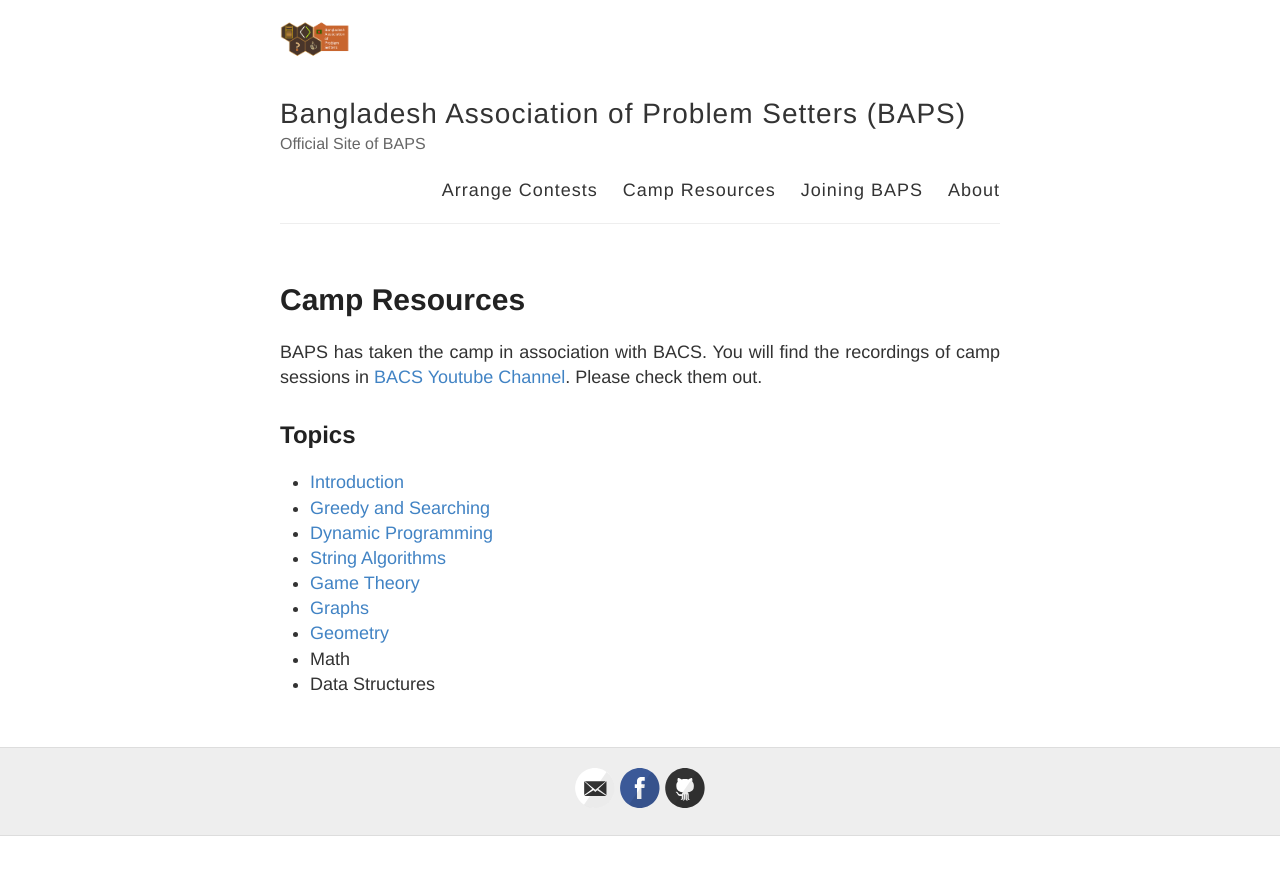
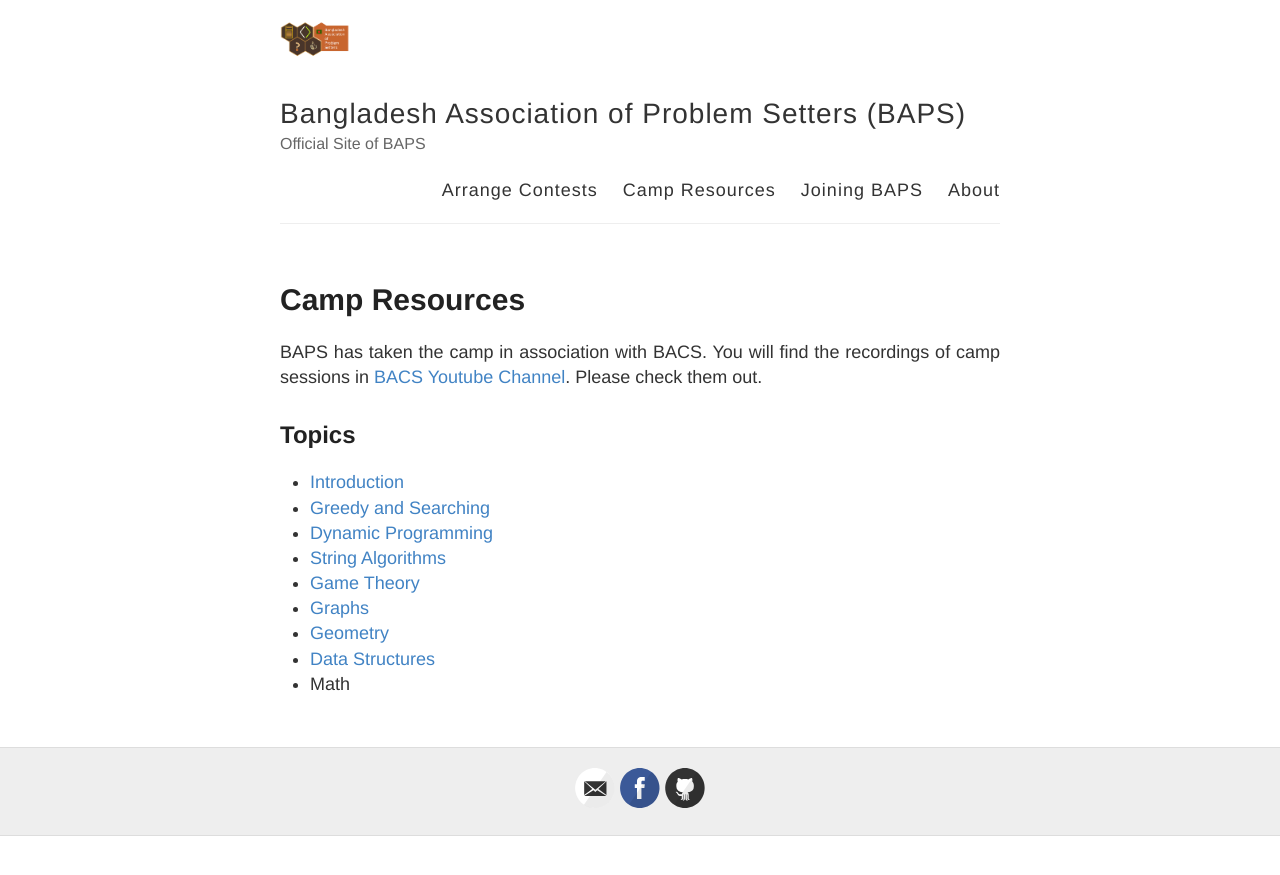
Before and after one commit to baps-bgd/baps-bgd.github.io, a Jekyll site: the page built from camp.md, in a window 1280 px wide. Shown: the top 875 px of the page. Built offline with Jekyll 4.4.1, drawn with Linux system fonts in a browser that asks for light colours; part of the change alters nothing that is shown.

```diff
--- a/camp.md
+++ b/camp.md
@@ -14,5 +14,5 @@ BAPS has taken the camp in association with BACS. You will find the recordings o
 - [Game Theory](/game-theory)
 - [Graphs](/graphs)
 - [Geometry](/geometry)
+- [Data Structures](/data-structures)
 - Math
-- Data Structures
```
